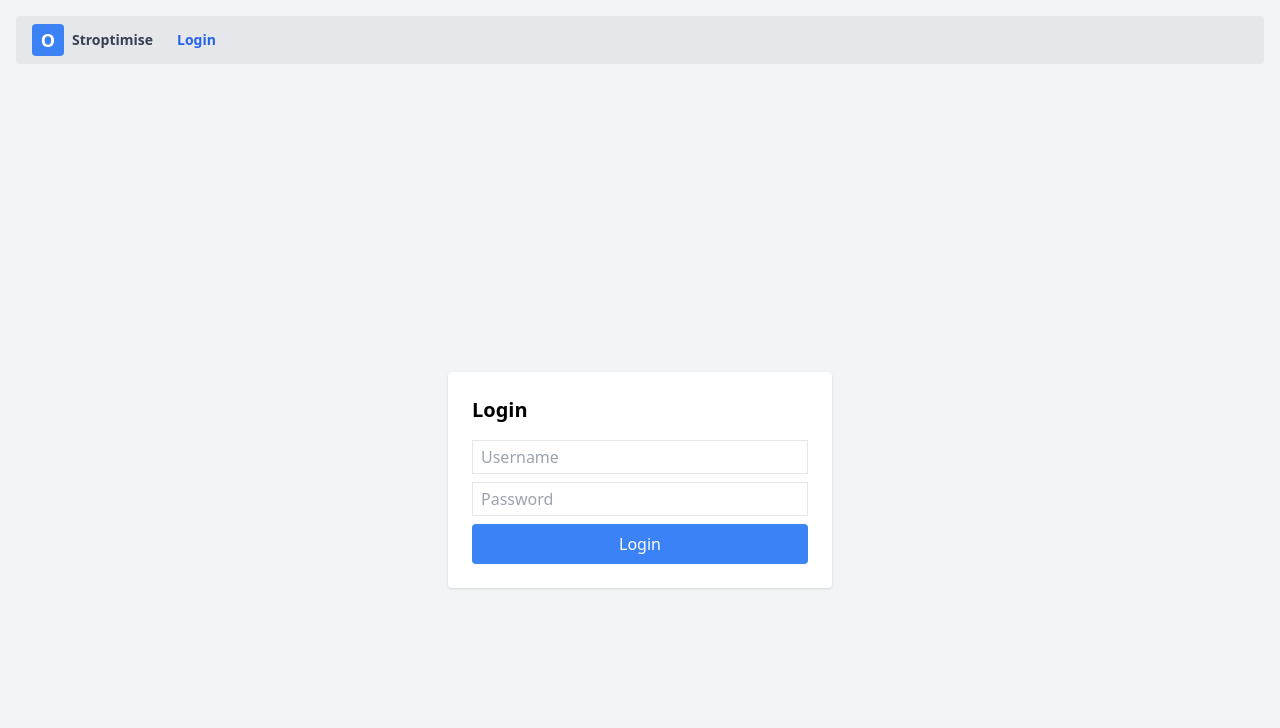
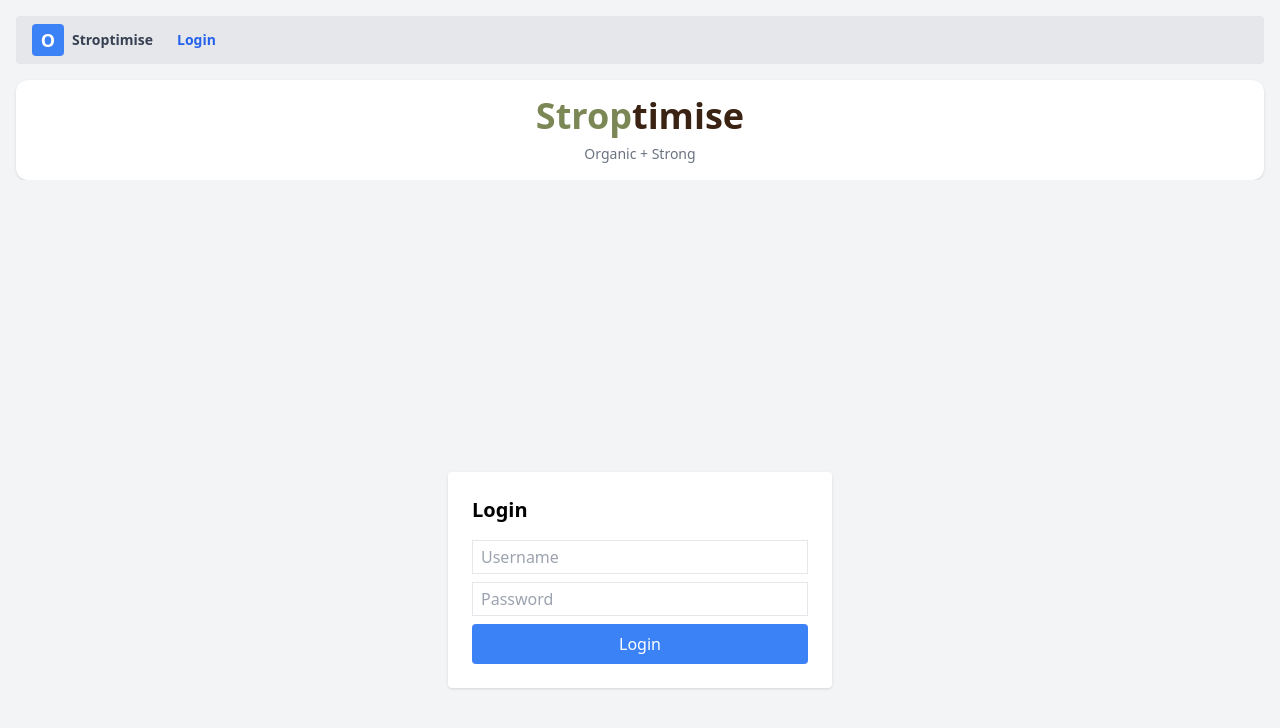
Before and after one commit to Jacob-G-Watson/Stroptimise, a React (Create React App) app in the folder frontend/: page / in a window 1280 px wide. Shown: the top 728 px of the page. Built offline with nearby package versions, Linux system fonts and the light colour scheme; no server answers.

Commit message:
feat(services): refactor authFetch and useSession; update imports and enhance UserLogin UI

```diff
--- a/frontend/src/App.jsx
+++ b/frontend/src/App.jsx
@@ -1,4 +1,4 @@
-import React, { useState } from "react";
+import { useState } from "react";
 import { Routes, Route, useNavigate } from "react-router-dom";
 import UserLogin from "./components/UserLogin";
 import UserJobsList from "./components/UserJobsList";
@@ -8,7 +8,7 @@ import JobLayoutViewer from "./components/JobLayoutViewer";
 import Navbar from "./components/Navbar";
 import SelectionContext from "./contexts/SelectionContext";
 import ProtectedRoute from "./components/ProtectedRoute";
-import { useSession } from "./hooks/useSession";
+import { useSession } from "./services/useSession";
 
 function App() {
 	const { user, setUser } = useSession();
--- a/frontend/src/components/Breadcrumbs.jsx
+++ b/frontend/src/components/Breadcrumbs.jsx
@@ -16,8 +16,6 @@ export default function Breadcrumbs() {
 	if (parts[2] === "layout") crumbs.push({ label: "Layout", to: `/jobs/${jobId}/layout` });
 	else if (parts[2] === "cabinet" && parts[3])
 		crumbs.push({ label: cabinet?.name || parts[3], to: `/jobs/${jobId}/cabinet/${parts[3]}` });
-
-	if (crumbs.length <= 1) return null; // only show when there's something beyond job root
 
 	return (
 		<ol className="flex items-center gap-2 text-gray-600" aria-label="Breadcrumb">
--- a/frontend/src/components/CabinetDetails.jsx
+++ b/frontend/src/components/CabinetDetails.jsx
@@ -1,7 +1,7 @@
 import React, { useState, useEffect } from "react";
 import { useParams, useLocation } from "react-router-dom";
 import SelectionContext from "../contexts/SelectionContext";
-import { authFetch } from "../authFetch";
+import { authFetch } from "../services/authFetch";
 
 function CabinetDetails({ cabinet: cabinetProp }) {
 	const params = useParams();
--- a/frontend/src/components/JobDetails.jsx
+++ b/frontend/src/components/JobDetails.jsx
@@ -1,7 +1,7 @@
 import React, { useEffect, useState } from "react";
 import { useParams } from "react-router-dom";
 import SelectionContext from "../contexts/SelectionContext";
-import { authFetch } from "../authFetch";
+import { authFetch } from "../services/authFetch";
 import CabinetDetails from "./CabinetDetails";
 
 function JobDetails({ job: jobProp, onEditCabinet, handleViewLayout }) {
--- a/frontend/src/components/JobLayoutViewer.jsx
+++ b/frontend/src/components/JobLayoutViewer.jsx
@@ -1,5 +1,5 @@
 import React, { useState, useEffect } from "react";
-import { authFetch } from "../authFetch";
+import { authFetch } from "../services/authFetch";
 import SheetSvg from "./SheetSvg";
 import { useParams } from "react-router-dom";
 import SelectionContext from "../contexts/SelectionContext";
--- a/frontend/src/components/UserJobsList.jsx
+++ b/frontend/src/components/UserJobsList.jsx
@@ -1,5 +1,5 @@
 import React, { useEffect, useState } from "react";
-import { authFetch } from "../authFetch";
+import { authFetch } from "../services/authFetch";
 
 function UserJobsList({ user, onSelectJob }) {
 	const [jobs, setJobs] = useState([]);
--- a/frontend/src/components/UserLogin.jsx
+++ b/frontend/src/components/UserLogin.jsx
@@ -24,6 +24,13 @@ function UserLogin({ onLogin }) {
 	};
 
 	return (
+		<div>
+			<div class="p-4 bg-white rounded-xl shadow text-center">
+				<span class="font-sans font-extrabold text-4xl text-[#7b8754]">
+					Strop<span class="text-[#3b2314]">timise</span>
+				</span>
+				<p class="mt-2 text-sm text-gray-500">Organic + Strong</p>
+			</div>
 			<div className="flex flex-col items-center justify-center min-h-screen bg-gray-100">
 				<div className="bg-white p-6 rounded shadow w-full max-w-sm">
 					<h2 className="text-xl font-bold mb-4">Login</h2>
@@ -51,6 +58,7 @@ function UserLogin({ onLogin }) {
 					</form>
 				</div>
 			</div>
+		</div>
 	);
 }
 
--- a/frontend/src/hooks/useSession.js
+++ b/frontend/src/services/useSession.js
@@ -1,6 +1,6 @@
 import { useEffect, useRef, useState } from "react";
 import { useNavigate } from "react-router-dom";
-import { authFetch } from "../authFetch";
+import { authFetch } from "./authFetch";
 
 // Handles silent refresh + user fetch once. Returns { user, setUser, restoring }
 export function useSession() {
```
Also changed, not shown: frontend/src/services/authFetch.js (renamed from frontend/src/authFetch.js). Lines whose indentation alone changed are shown as unchanged.
